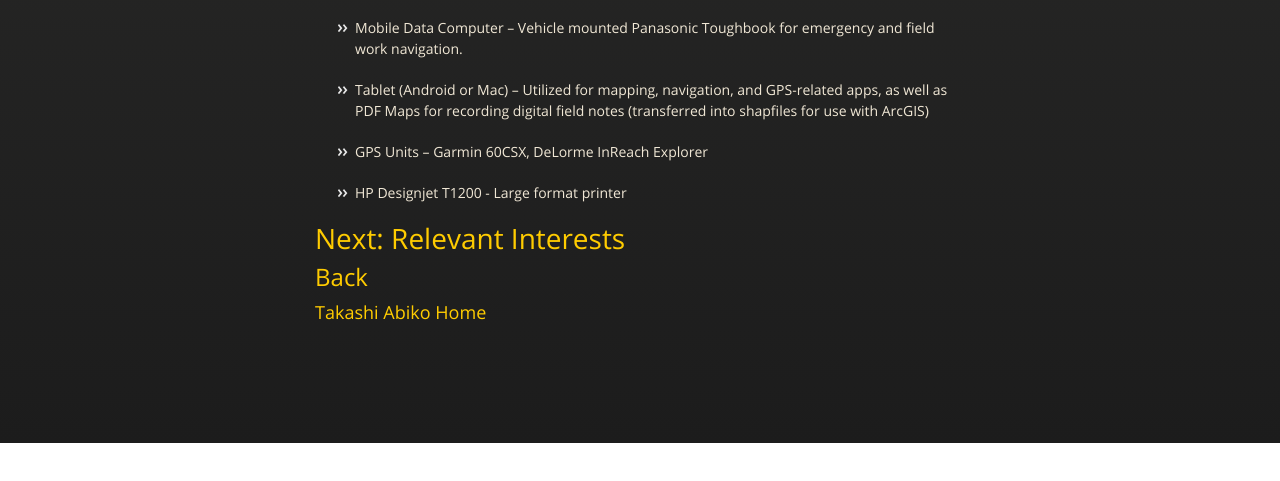
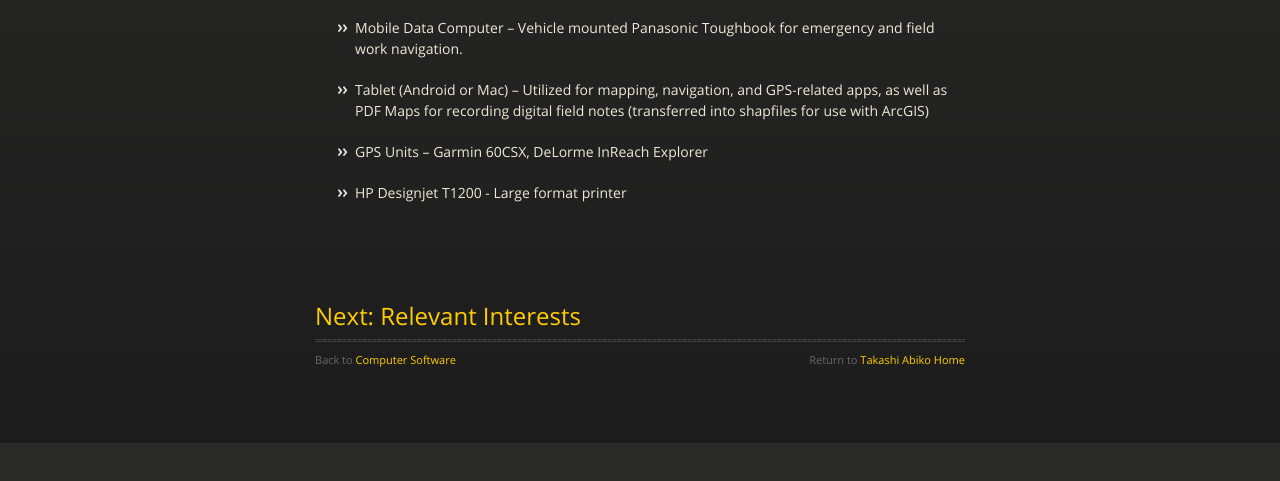
Before and after one commit to tabiko/Technical-Experience, a plain HTML site: page index.html in a window 1280 px wide. Shown: the part 357-838 px from the top of the page. Before the commit the page ends 800 px from the top, so only its background shows below. Drawn offline with nearby package versions, Linux system fonts and the light colour scheme.

Commit message:
Update index.html

```diff
--- a/index.html
+++ b/index.html
@@ -49,21 +49,11 @@
 <li><p>HP Designjet T1200  - Large format printer</p></li>
 </ul>
 
-<h1>
-<a id="next-relevant-interests" class="anchor" href="#next-relevant-interests" aria-hidden="true"><span class="octicon octicon-link"></span></a><a href="http://tabiko.github.io/Relevant-Interests/">Next: Relevant Interests</a>
-</h1>
-
-<h2>
-<a id="back" class="anchor" href="#back" aria-hidden="true"><span class="octicon octicon-link"></span></a><a href="http://tabiko.github.io/Computer-Software/">Back</a>
-</h2>
-
-<h3>
-<a id="takashi-abiko-home" class="anchor" href="#takashi-abiko-home" aria-hidden="true"><span class="octicon octicon-link"></span></a><a href="http://tabiko.github.io/">Takashi Abiko Home</a>
-</h3>
-      </section>
-
-    </div>
-    <!--[if !IE]><script>fixScale(document);</script><![endif]-->
-
-  </body>
+    <section>
+		    <div id="title">
+		    <h2><a id="next-relevant-interests" class="anchor" href="#next-relevant-interests" aria-hidden="true"><span class="octicon octicon-link"></span></a><a href="http://tabiko.github.io/Relevant-Interests/">Next: Relevant Interests</a></h2>
+          <hr>
+          <span class="credits left">Back to <a href="http://tabiko.github.io/Computer-Software">Computer Software</a></span>
+          <span class="credits right">Return to <a href="http://tabiko.github.io">Takashi Abiko Home</a></span>
+        </div>
 </html>
```
